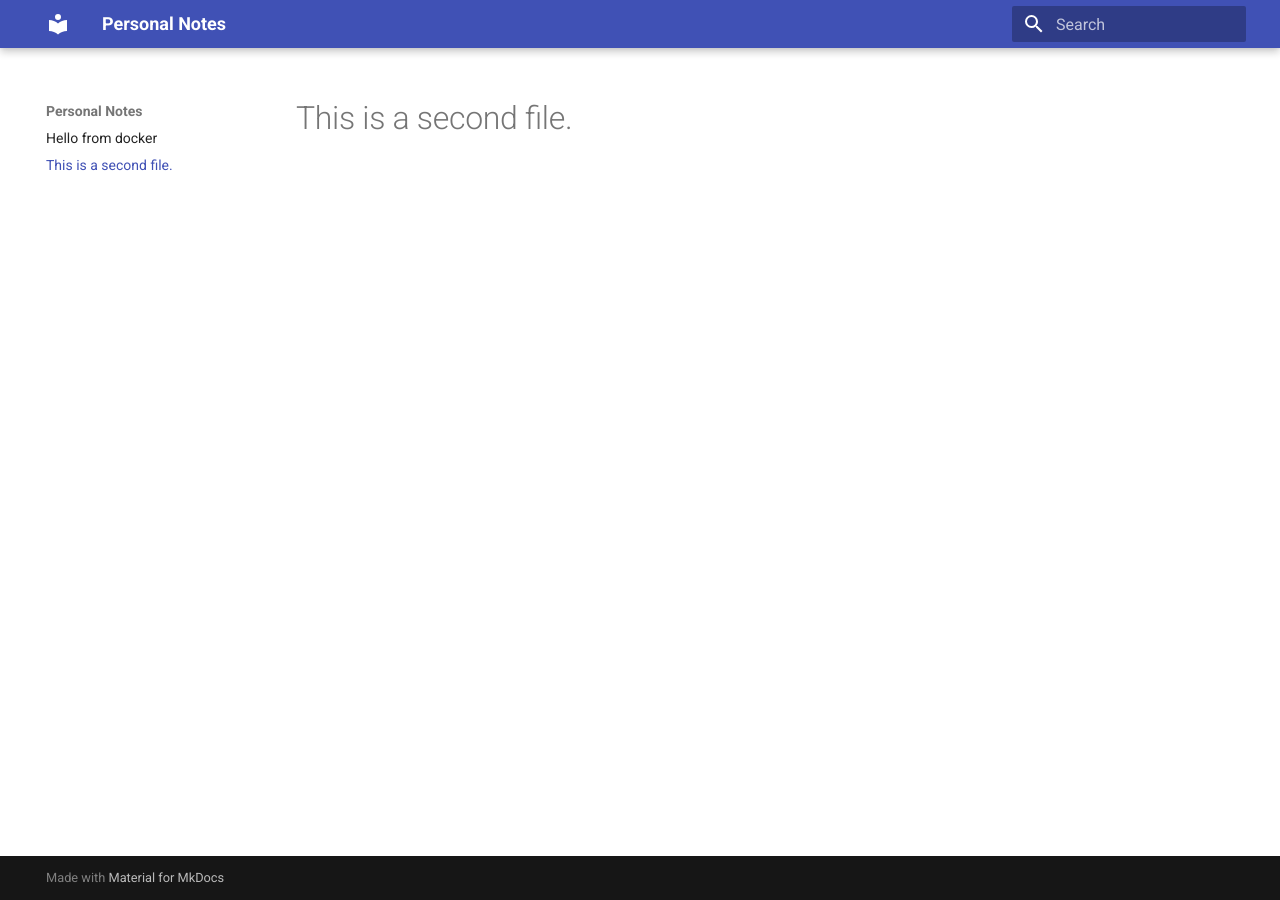
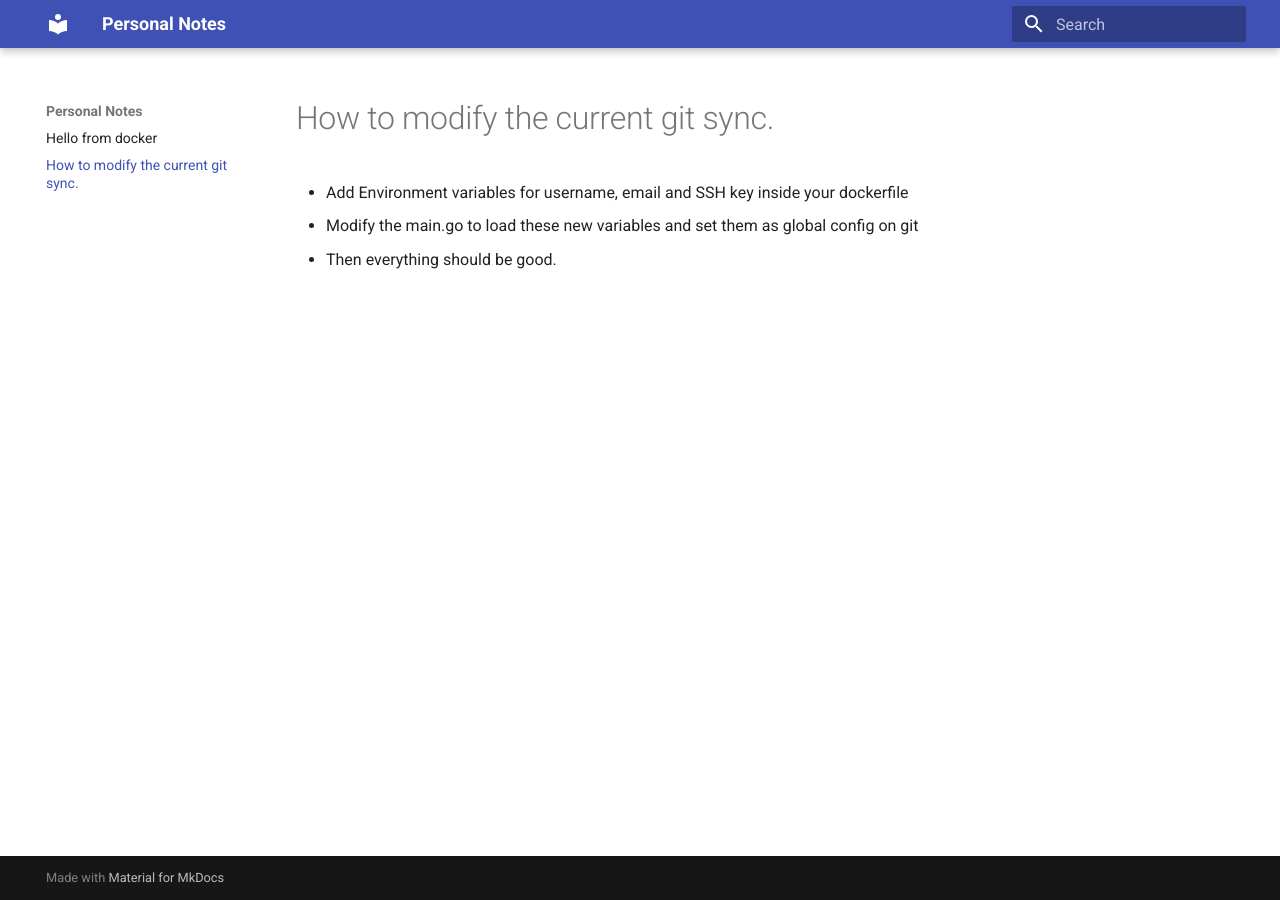
Before and after one commit to ZobairQ/mkdocs-git-sync, an MkDocs documentation site: the page built from docs/second.md, in a window 1280 px wide. Built offline with MkDocs 1.6.1 and Material for MkDocs 9.7.7, drawn with Linux system fonts in a browser that asks for light colours.

Commit message:
Documentation on how to modify git-sync is added, just for personal notes

```diff
--- a/docs/second.md
+++ b/docs/second.md
@@ -1 +1,5 @@
-# This is a second file.
+# How to modify the current git sync.
+
+- Add Environment variables for username, email and SSH key inside your dockerfile
+- Modify the main.go to load these new variables and set them as global config on git
+- Then everything should be good.
```
